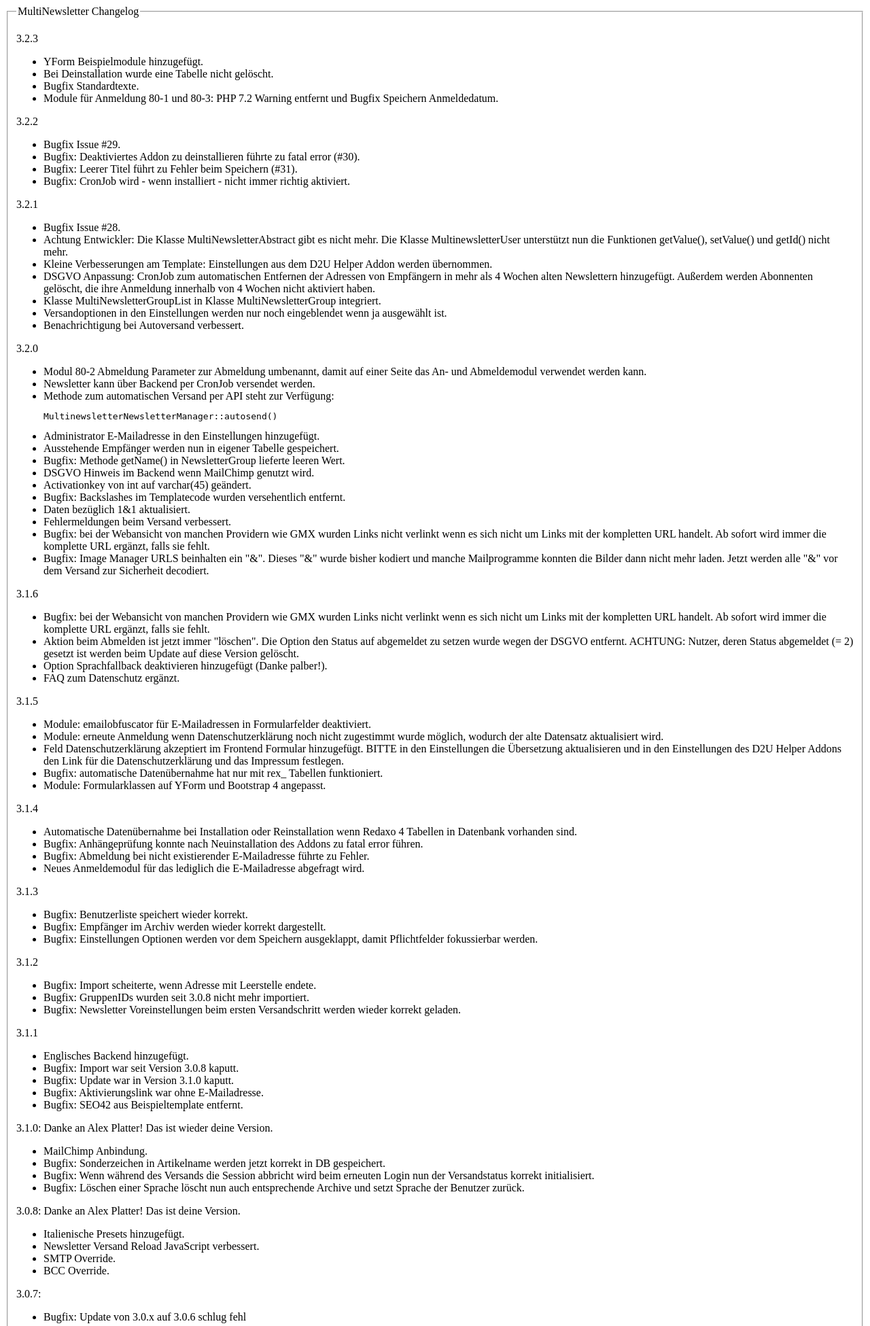
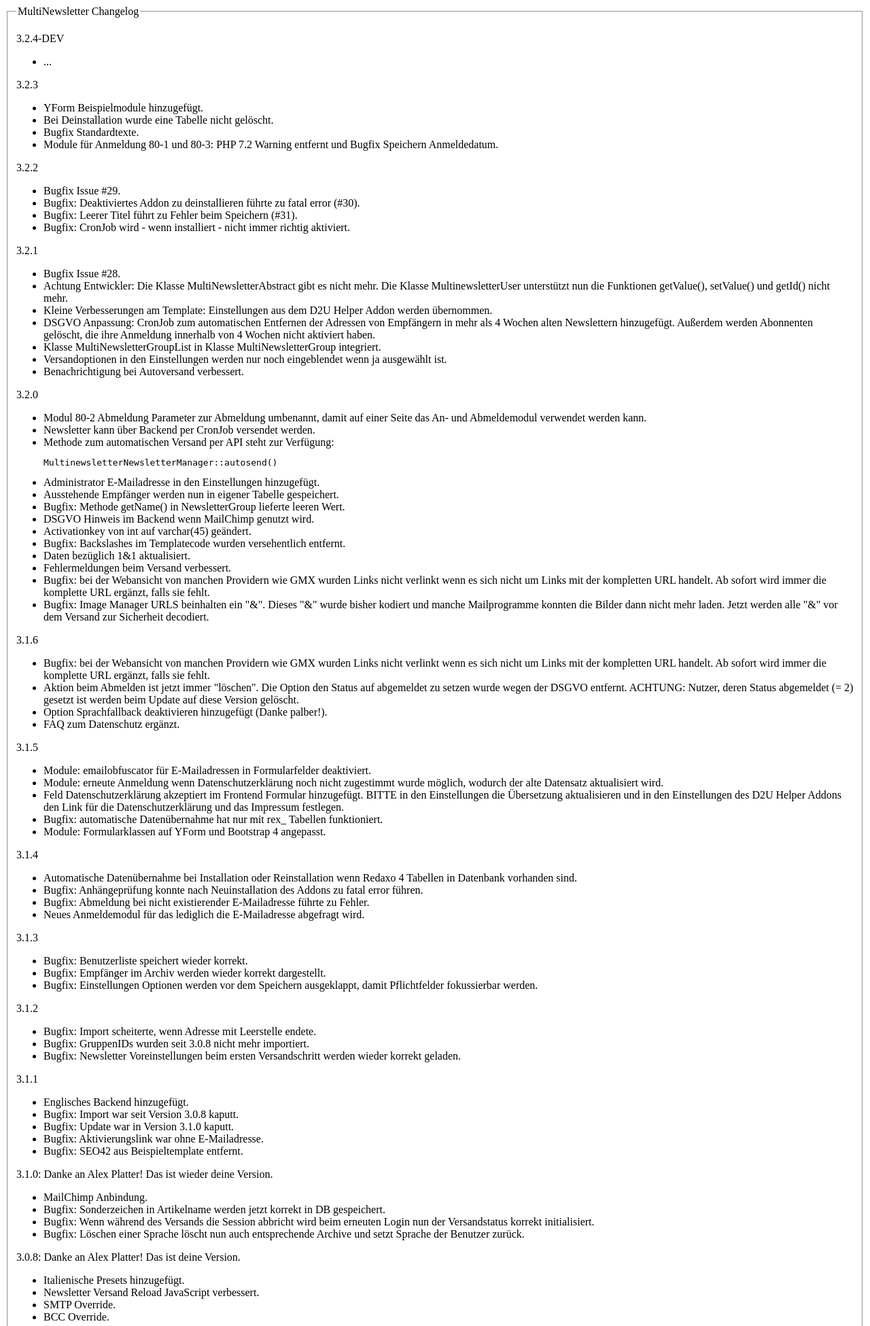
Before and after one commit to raum2projekt/multinewsletter, a PHP site: page /help.changelog.php in a window 1280 px wide. Shown: the top 1951 px of the page at 68% size. Run offline with PHP 8.4, Linux system fonts and the light colour scheme; some libraries are stand-ins or nearby versions.

Commit message:
3.2.4 prepared

```diff
--- a/package.yml
+++ b/package.yml
@@ -1,5 +1,5 @@
 package: multinewsletter
-version: '3.2.3'
+version: '3.2.4'
 author: Tobias Krais
 supportpage: https://github.com/TobiasKrais/multinewsletter/issues/
 
--- a/pages/help.changelog.php
+++ b/pages/help.changelog.php
@@ -1,6 +1,10 @@
 <fieldset>
 	<legend>MultiNewsletter Changelog</legend>
 
+	<p>3.2.4-DEV</p>
+	<ul>
+		<li>...</li>
+	</ul>
 	<p>3.2.3</p>
 	<ul>
 		<li>YForm Beispielmodule hinzugefügt.</li>
```
